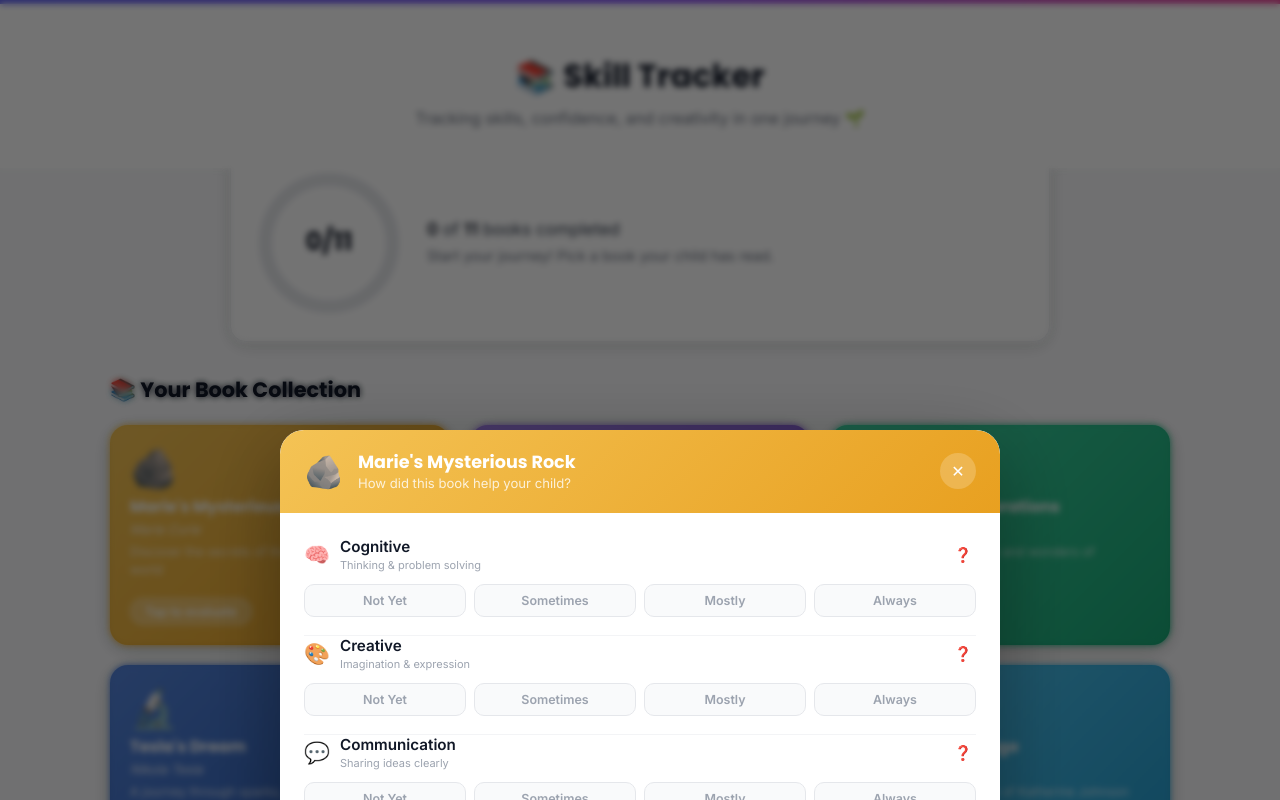
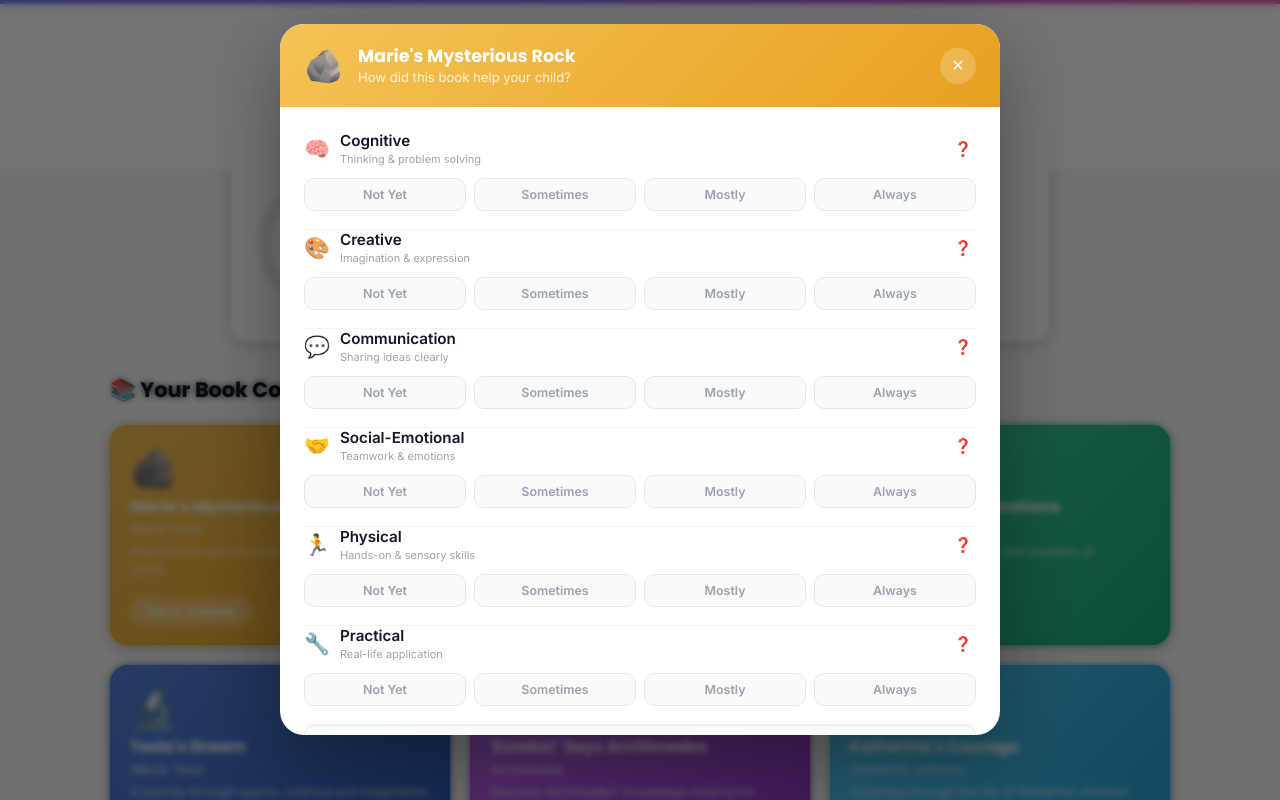
Before and after one commit to yashvim1-sketch/beyond-box-skill-tracker-student, a React (Create React App) app: page /#/ in a window 1280 px wide. Both pictures are taken after a click on the button 280 px from the left and 535 px from the top of the page. Shown: the top 800 px of the page. Built offline with nearby package versions, Linux system fonts and the light colour scheme.

Commit message:
Fix central modal layout x3

```diff
--- a/src/App.css
+++ b/src/App.css
@@ -441,12 +441,12 @@ h4 {
   background: rgba(0, 0, 0, 0.55);
   z-index: 9999;
   display: flex;
-  align-items: center;
-  /* ← changed */
+  align-items: flex-start;
+  /* ← changed from center */
   justify-content: center;
-  padding: 5vh 16px;
-  /* ← changed */
-  overflow-y: hidden;
+  padding: 24px 16px 16px;
+  /* ← top padding added */
+  overflow: hidden;
   backdrop-filter: blur(3px);
 }
 
```
